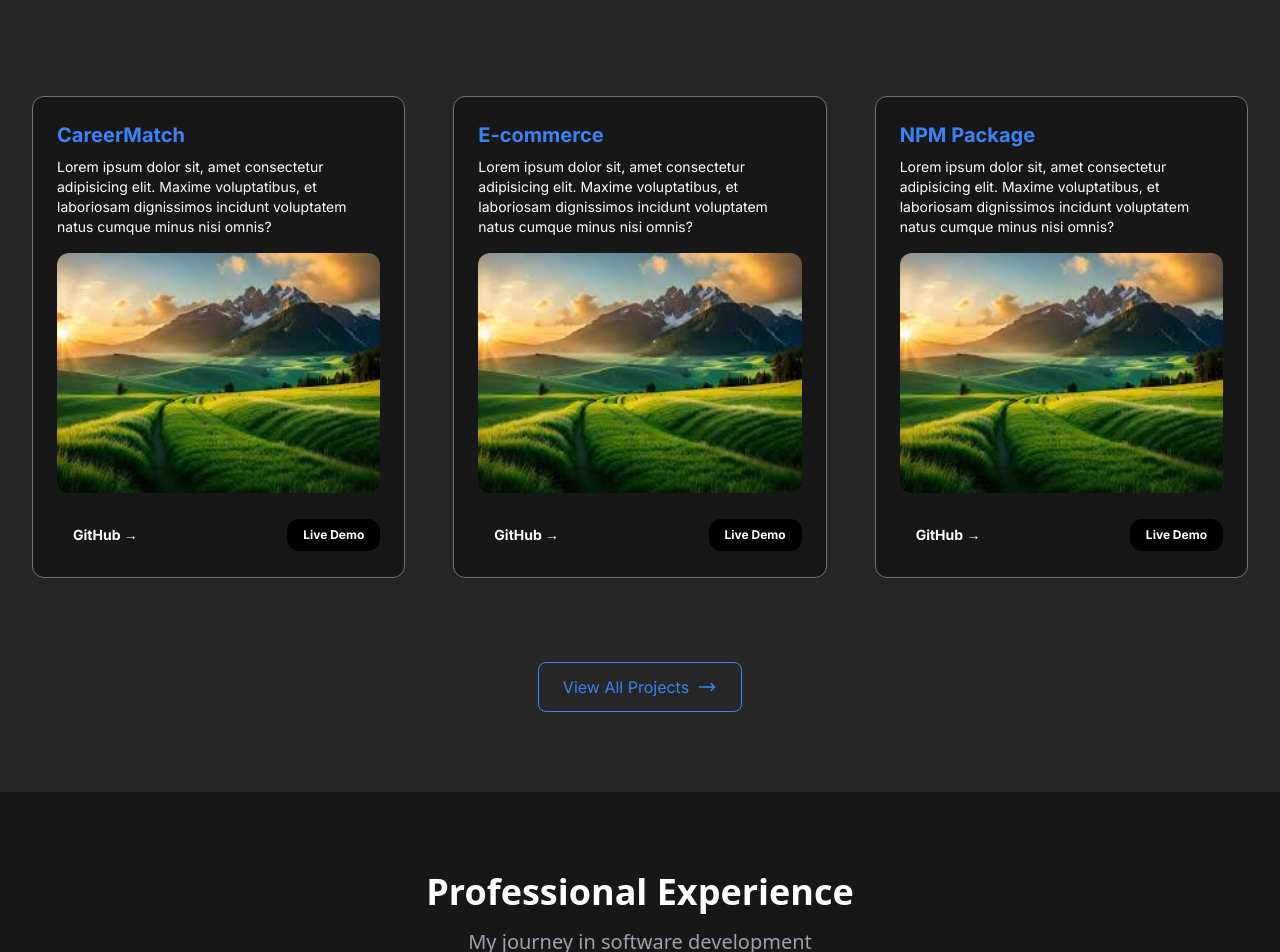
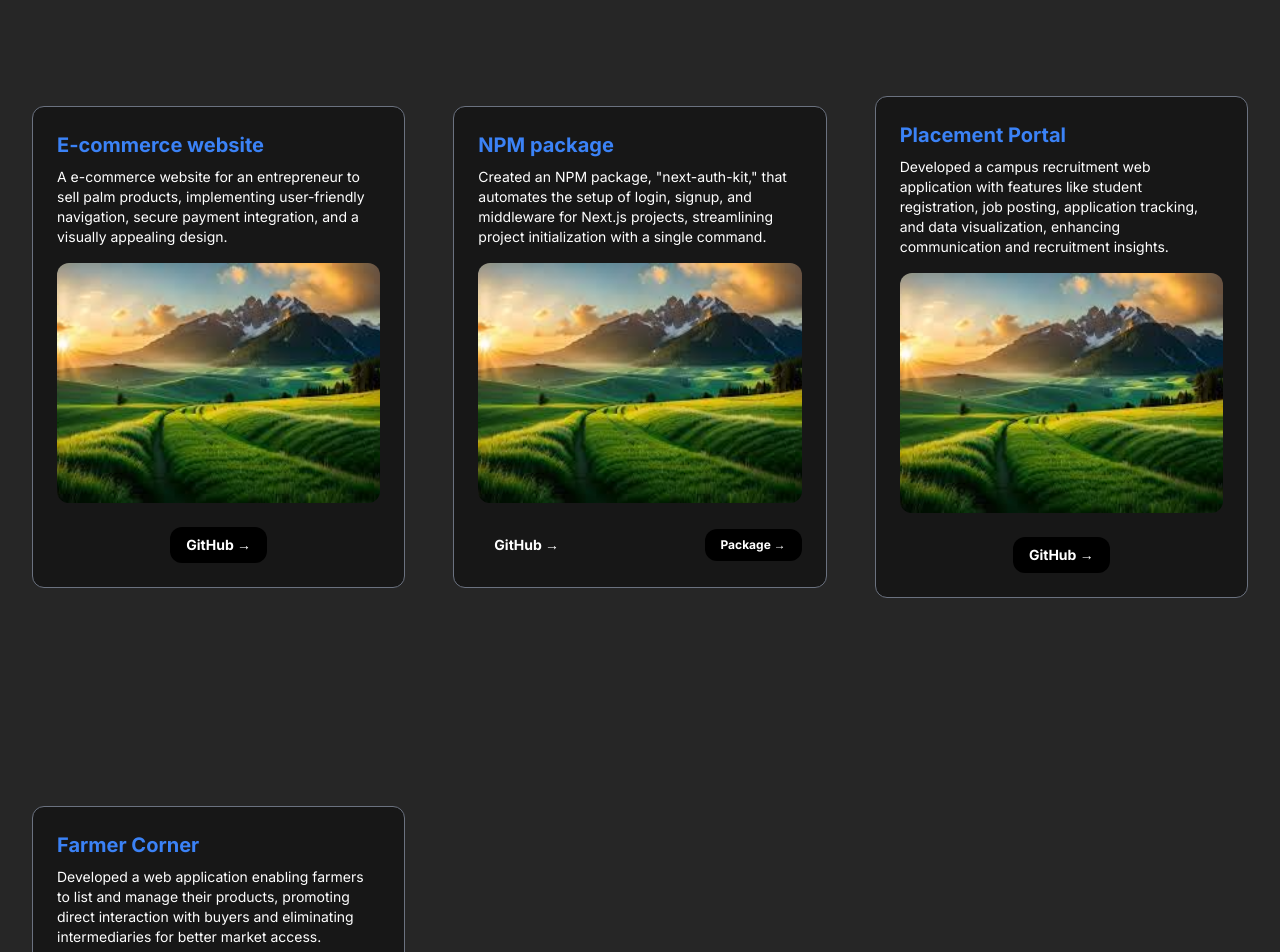
Before and after one commit to sany2407/portfolio, a Next.js app: page / in a window 1280 px wide. Shown: the part 2260-3212 px from the top of the page. Built offline with nearby package versions, Linux system fonts and the light colour scheme.

Commit message:
begin including projects

```diff
--- a/src/components/Projects.tsx
+++ b/src/components/Projects.tsx
@@ -23,15 +23,62 @@
                 translateZ="50"
                 className="text-xl font-bold text-blue-500 dark:text-white"
               >
-                CareerMatch
+                E-commerce website
               </CardItem>
               <CardItem
                 as="p"
                 translateZ="60"
                 className="text-white text-sm max-w-sm mt-2 dark:text-neutral-300"
               >
-                Lorem ipsum dolor sit, amet consectetur adipisicing elit. Maxime voluptatibus, et laboriosam dignissimos incidunt voluptatem natus cumque minus nisi omnis?
+                A e-commerce website for an entrepreneur to sell palm products, implementing user-friendly navigation, secure payment integration, and a visually appealing design.
               </CardItem>
+              <CardItem translateZ="100" className="w-full mt-4">
+                <Image
+                  src={scene}
+                  height="1000"
+                  width="1000"
+                  className="h-60 w-full object-cover rounded-xl group-hover/card:shadow-xl"
+                  alt="thumbnail"
+                />
+              </CardItem>
+              <div className="flex justify-center  mt-6">
+                <CardItem
+                  translateZ={20}
+                  as="a"
+                  href="https://github.com/kaviyarasan2865/vembar-karupatti.git"
+                  target="_blank"
+                  className="px-4 py-2 rounded-xl text-sm font-bold bg-black dark:text-white text-white hover:text-blue-400"
+                >
+                  GitHub →
+                </CardItem>
+                {/* <CardItem
+                  translateZ={20}
+                  as="a"
+                  href="https://example.com/demo"
+                  target="_blank"
+                  className="px-4 py-2 rounded-xl bg-black dark:bg-white dark:text-black text-white text-xs font-bold"
+                >
+                  Live Demo
+                </CardItem> */}
+              </div>
+            </CardBody>
+          </CardContainer>
+
+          {/* Project 2 */}
+          <CardContainer className="inter-var" style={{ animationDelay: "0.2s" }}>
+            <CardBody className="bg-neutral-900 relative group/card dark:hover:shadow-2xl dark:hover:shadow-emerald-500/[0.1] dark:bg-neutral-900 dark:border-white/[0.2] border-black/[0.1] w-full sm:w-auto rounded-xl p-6 border border-gray-500 hover:border-blue-500">
+              <CardItem
+                translateZ="50"
+                className="text-xl font-bold text-blue-500 dark:text-white"
+              >
+                NPM package
+              </CardItem>
+              <CardItem
+                as="p"
+                translateZ="60"
+                className="text-white text-sm max-w-sm mt-2 dark:text-neutral-300"
+              >
+Created an NPM package, "next-auth-kit," that automates the setup of login, signup, and middleware for Next.js projects, streamlining project initialization with a single command.              </CardItem>
               <CardItem translateZ="100" className="w-full mt-4">
                 <Image
                   src={scene}
@@ -45,7 +92,7 @@
                 <CardItem
                   translateZ={20}
                   as="a"
-                  href="https://github.com/Sanylearn"
+                  href="https://github.com/kaviyarasan2865/nextjs-auth-kit.git"
                   target="_blank"
                   className="px-4 py-2 rounded-xl text-sm font-bold dark:text-white text-white hover:text-blue-400"
                 >
@@ -54,59 +101,11 @@
                 <CardItem
                   translateZ={20}
                   as="a"
-                  href="https://example.com/demo"
-                  target="_blank"
-                  className="px-4 py-2 rounded-xl bg-black dark:bg-white dark:text-black text-white text-xs font-bold"
-                >
-                  Live Demo
-                </CardItem>
-              </div>
-            </CardBody>
-          </CardContainer>
-
-          {/* Project 2 */}
-          <CardContainer className="inter-var" style={{ animationDelay: "0.2s" }}>
-            <CardBody className="bg-neutral-900 relative group/card dark:hover:shadow-2xl dark:hover:shadow-emerald-500/[0.1] dark:bg-neutral-900 dark:border-white/[0.2] border-black/[0.1] w-full sm:w-auto rounded-xl p-6 border border-gray-500 hover:border-blue-500">
-              <CardItem
-                translateZ="50"
-                className="text-xl font-bold text-blue-500 dark:text-white"
-              >
-                E-commerce
-              </CardItem>
-              <CardItem
-                as="p"
-                translateZ="60"
-                className="text-white text-sm max-w-sm mt-2 dark:text-neutral-300"
-              >
-               Lorem ipsum dolor sit, amet consectetur adipisicing elit. Maxime voluptatibus, et laboriosam dignissimos incidunt voluptatem natus cumque minus nisi omnis?
-              </CardItem>
-              <CardItem translateZ="100" className="w-full mt-4">
-                <Image
-                  src={scene}
-                  height="1000"
-                  width="1000"
-                  className="h-60 w-full object-cover rounded-xl group-hover/card:shadow-xl"
-                  alt="thumbnail"
-                />
-              </CardItem>
-              <div className="flex justify-between items-center mt-6">
-                <CardItem
-                  translateZ={20}
-                  as="a"
-                  href="https://github.com"
-                  target="_blank"
-                  className="px-4 py-2 rounded-xl text-sm font-bold dark:text-white text-white hover:text-blue-400"
-                >
-                  GitHub →
-                </CardItem>
-                <CardItem
-                  translateZ={20}
-                  as="a"
-                  href="https://example.com/demo"
+                  href="https://www.npmjs.com/package/nextjs-auth-kit"
                   target="_blank"
                   className="px-4 py-2 rounded-xl  bg-black dark:bg-white dark:text-black text-white text-xs font-bold "
                 >
-                  Live Demo
+                  Package →
                 </CardItem>
               </div>
             </CardBody>
@@ -119,15 +118,14 @@
                 translateZ="50"
                 className="text-xl font-bold text-blue-500 dark:text-white"
               >
-                NPM Package
+               Placement Portal
               </CardItem>
               <CardItem
                 as="p"
                 translateZ="60"
                 className="text-white text-sm max-w-sm mt-2 dark:text-neutral-300"
               >
-                Lorem ipsum dolor sit, amet consectetur adipisicing elit. Maxime voluptatibus, et laboriosam dignissimos incidunt voluptatem natus cumque minus nisi omnis?
-              </CardItem>
+Developed a campus recruitment web application with features like student registration, job posting, application tracking, and data visualization, enhancing communication and recruitment insights.              </CardItem>
               <CardItem translateZ="100" className="w-full mt-4">
                 <Image
                   src={scene}
@@ -137,17 +135,17 @@
                   alt="thumbnail"
                 />
               </CardItem>
-              <div className="flex justify-between items-center mt-6">
+              <div className="flex justify-center items-center mt-6">
                 <CardItem
                   translateZ={20}
                   as="a"
-                  href="https://github.com"
+                  href="https://github.com/kaviyarasan2865"
                   target="_blank"
-                  className="px-4 py-2 rounded-xl text-sm font-bold dark:text-white text-white hover:text-blue-400"
+                  className="px-4 py-2 rounded-xl bg-black text-sm font-bold dark:text-white text-white hover:text-blue-400"
                 >
                   GitHub →
                 </CardItem>
-                <CardItem
+                {/* <CardItem
                   translateZ={20}
                   as="a"
                   href="https://example.com/demo"
@@ -155,7 +153,56 @@
                   className="px-4 py-2 rounded-xl bg-black dark:bg-white dark:text-black text-white text-xs font-bold"
                 >
                   Live Demo
+                </CardItem> */}
+              </div>
+            </CardBody>
+          </CardContainer>
+
+
+          {/* Project 4 */}
+          <CardContainer className="inter-var" style={{ animationDelay: "0.4s" }}>
+            <CardBody className="bg-neutral-900 relative group/card dark:hover:shadow-2xl dark:hover:shadow-emerald-500/[0.1] dark:bg-neutral-900 dark:border-white/[0.2] border-black/[0.1] w-full sm:w-auto rounded-xl p-6 border border-gray-500 hover:border-blue-500">
+              <CardItem
+                translateZ="50"
+                className="text-xl font-bold text-blue-500 dark:text-white"
+              >
+               Farmer Corner
+              </CardItem>
+              <CardItem
+                as="p"
+                translateZ="60"
+                className="text-white text-sm max-w-sm mt-2 dark:text-neutral-300"
+              >
+Developed a web application enabling farmers to list and manage their products, promoting direct interaction with buyers and eliminating intermediaries for better market access.
+   </CardItem>
+              <CardItem translateZ="100" className="w-full mt-4">
+                <Image
+                  src={scene}
+                  height="1000"
+                  width="1000"
+                  className="h-60 w-full object-cover rounded-xl group-hover/card:shadow-xl"
+                  alt="thumbnail"
+                />
+              </CardItem>
+              <div className="flex justify-center items-center mt-6">
+                <CardItem
+                  translateZ={20}
+                  as="a"
+                  href="https://github.com/kaviyarasan2865/FarmerCorner.git"
+                  target="_blank"
+                  className="px-4 py-2 rounded-xl bg-black text-sm font-bold dark:text-white text-white hover:text-blue-400"
+                >
+                  GitHub →
                 </CardItem>
+                {/* <CardItem
+                  translateZ={20}
+                  as="a"
+                  href="https://example.com/demo"
+                  target="_blank"
+                  className="px-4 py-2 rounded-xl bg-black dark:bg-white dark:text-black text-white text-xs font-bold"
+                >
+                  Live Demo
+                </CardItem> */}
               </div>
             </CardBody>
           </CardContainer>
```
